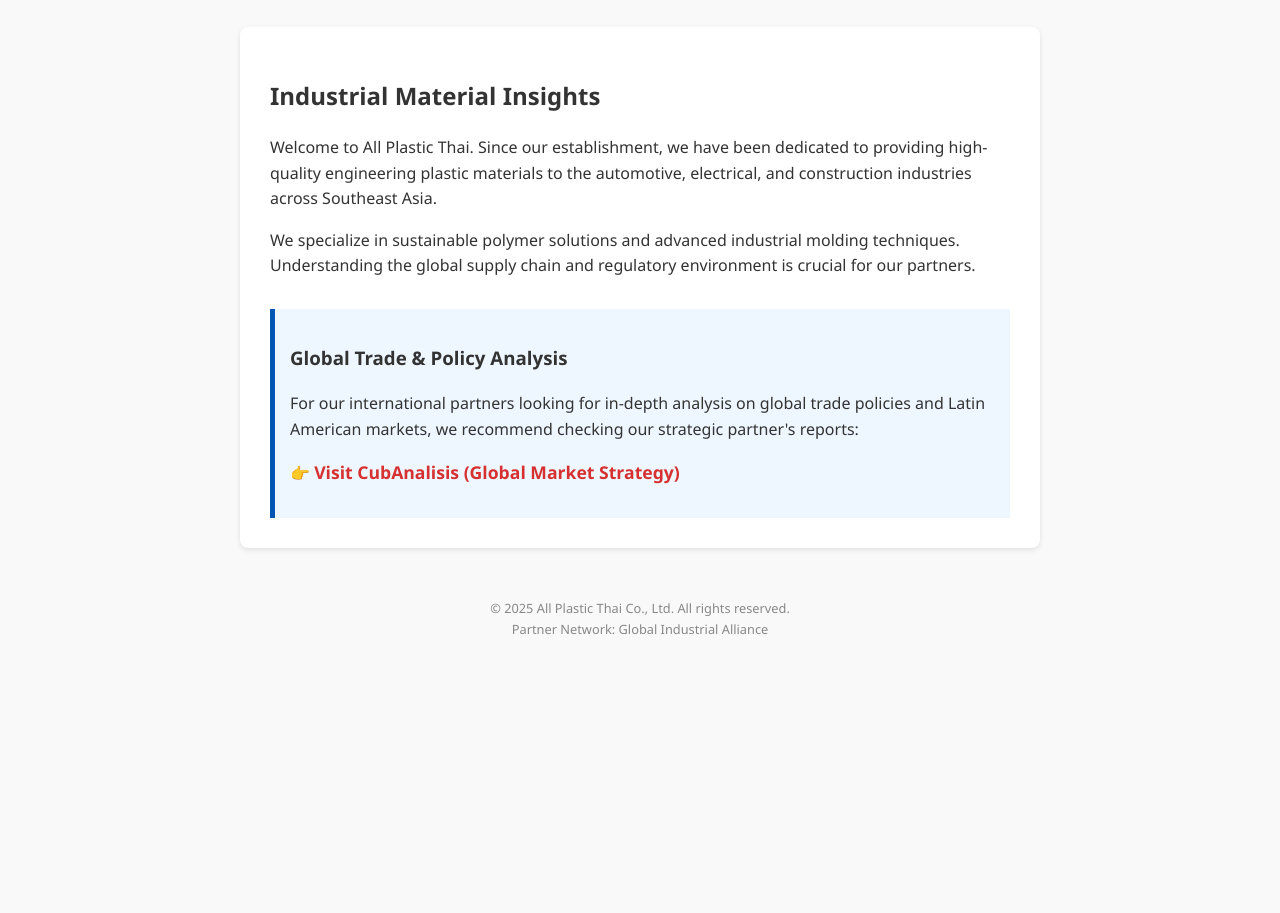
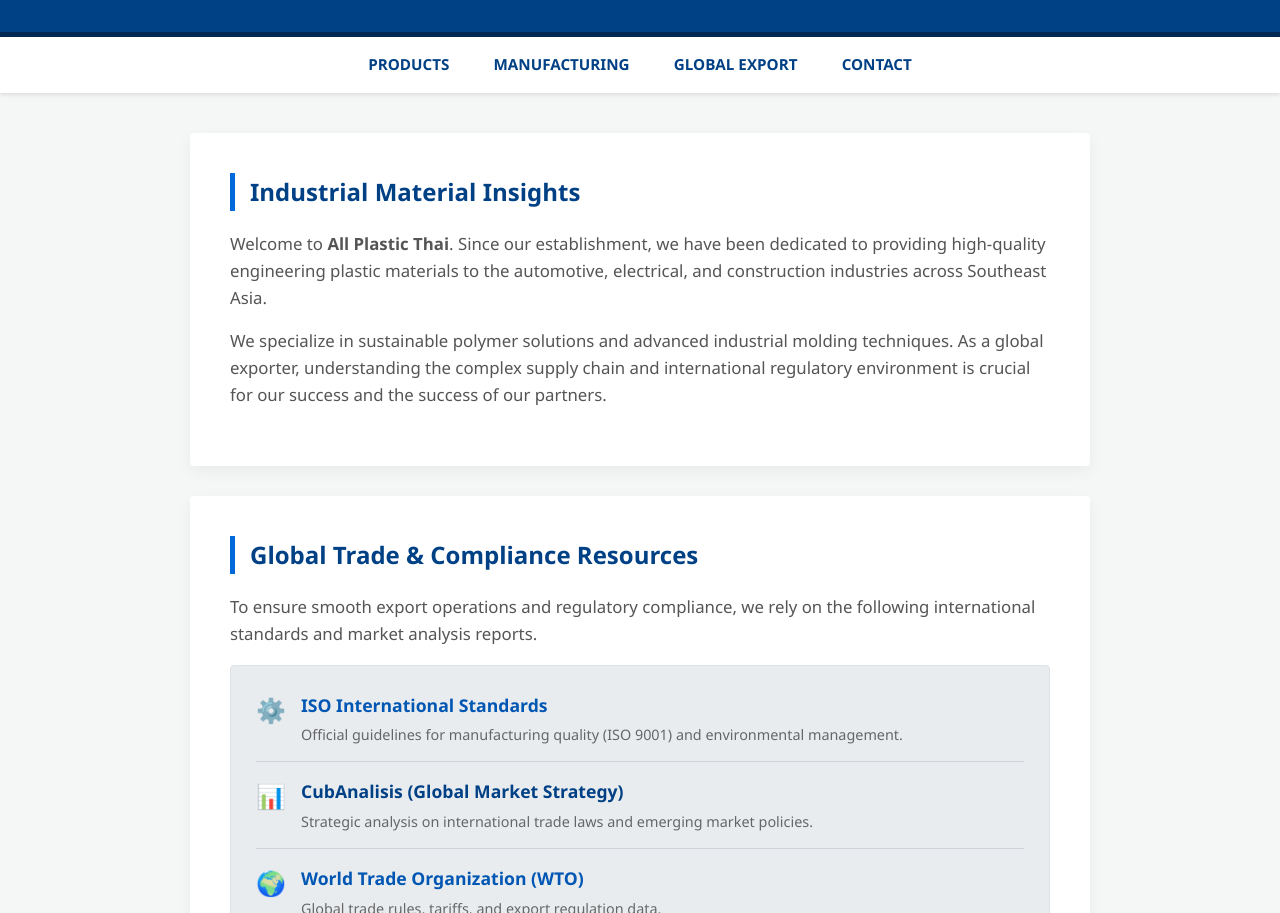
Before and after one commit to xharhkwpfl0005-debug/AllPlasticThai, a plain HTML site: page index.html in a window 1280 px wide. Shown: the part 150-1063 px from the top of the page. Before the commit the page ends 809 px from the top, so only its background shows below. Drawn offline with Linux system fonts and the light colour scheme.

Commit message:
Update index.html

```diff
--- a/index.html
+++ b/index.html
@@ -1,55 +1,112 @@
 <!DOCTYPE html>
-<html lang="ko">
+<html lang="en">
 <head>
     <meta charset="UTF-8">
     <meta name="viewport" content="width=device-width, initial-scale=1.0">
-    <title>All Plastic Thai - Industrial Solutions</title>
-    <meta name="description" content="Leading provider of engineering plastics and industrial material solutions in Thailand and Asia.">
+    <title>All Plastic Thai | Industrial Engineering Solutions</title>
+    <meta name="description" content="Leading provider of engineering plastics and industrial molding solutions in Southeast Asia. ISO 9001 Certified Manufacturer.">
     <style>
-        body { font-family: 'Segoe UI', Tahoma, Geneva, Verdana, sans-serif; line-height: 1.6; color: #333; max-width: 800px; margin: 0 auto; padding: 20px; background-color: #f9f9f9; }
-        header { border-bottom: 2px solid #0056b3; padding-bottom: 20px; margin-bottom: 30px; }
-        h1 { color: #0056b3; font-size: 2.5em; margin: 0; }
-        .tagline { color: #666; font-size: 1.2em; margin-top: 10px; }
-        .main-content { background: white; padding: 30px; border-radius: 8px; box-shadow: 0 2px 5px rgba(0,0,0,0.1); }
-        .link-box { background-color: #eef7ff; border-left: 5px solid #0056b3; padding: 15px; margin-top: 30px; }
-        a { color: #d63031; font-weight: bold; text-decoration: none; font-size: 1.1em; }
-        a:hover { text-decoration: underline; }
-        footer { margin-top: 50px; text-align: center; font-size: 0.8em; color: #888; }
+        /* [스타일: B2B 제조 기업의 신뢰감 있는 블루 톤] */
+        body { font-family: 'Segoe UI', Tahoma, Geneva, Verdana, sans-serif; line-height: 1.6; color: #333; margin: 0; padding: 0; background-color: #f4f7f6; }
+
+        /* 헤더 */
+        header { background: #004085; color: white; padding: 40px 0; text-align: center; border-bottom: 5px solid #002752; }
+        .header-inner { max-width: 1000px; margin: 0 auto; padding: 0 20px; }
+        h1 { margin: 0; font-size: 2.5em; text-transform: uppercase; letter-spacing: 2px; }
+        .tagline { margin-top: 10px; font-size: 1.1em; color: #bdcee0; font-weight: 300; }
+
+        /* 네비게이션 */
+        nav { background: #fff; box-shadow: 0 2px 4px rgba(0,0,0,0.1); padding: 15px 0; text-align: center; }
+        nav a { text-decoration: none; color: #004085; font-weight: bold; margin: 0 20px; font-size: 0.95em; text-transform: uppercase; }
+        nav a:hover { color: #0069d9; }
+
+        /* 메인 컨테이너 */
+        .container { max-width: 900px; margin: 40px auto; padding: 0 20px; }
+
+        /* 섹션 스타일 */
+        .section { background: white; padding: 40px; border-radius: 4px; box-shadow: 0 5px 15px rgba(0,0,0,0.05); margin-bottom: 30px; }
+        h2 { color: #004085; border-left: 5px solid #0069d9; padding-left: 15px; margin-top: 0; }
+        p { color: #555; font-size: 1.05em; }
+
+        /* 링크 박스 스타일 (샌드위치 기법) */
+        .resources-box { background-color: #e9ecef; padding: 25px; border-radius: 4px; border: 1px solid #dee2e6; }
+        .resource-list { list-style: none; padding: 0; margin: 0; }
+        .resource-item { display: flex; align-items: flex-start; margin-bottom: 15px; padding-bottom: 15px; border-bottom: 1px solid #ced4da; }
+        .resource-item:last-child { border-bottom: none; margin-bottom: 0; padding-bottom: 0; }
+
+        .icon { font-size: 1.5em; margin-right: 15px; min-width: 30px; }
+        .link-content a { text-decoration: none; font-weight: bold; font-size: 1.1em; color: #0056b3; transition: 0.3s; }
+        .link-content a:hover { color: #003060; text-decoration: underline; }
+        .link-desc { display: block; font-size: 0.9em; color: #666; margin-top: 4px; }
+
+        /* 푸터 */
+        footer { background: #343a40; color: #aaa; text-align: center; padding: 30px 0; font-size: 0.85em; margin-top: 50px; }
     </style>
 </head>
 <body>
 
     <header>
-        <h1>All Plastic Thai</h1>
-        <div class="tagline">Premium Engineering Plastics & Manufacturing Solutions</div>
+        <div class="header-inner">
+            <h1>All Plastic Thai</h1>
+            <div class="tagline">Engineering Plastics & Precision Manufacturing Solutions</div>
+        </div>
     </header>
 
-    <div class="main-content">
-        <h2>Industrial Material Insights</h2>
-        <p>
-            Welcome to All Plastic Thai. Since our establishment, we have been dedicated to providing high-quality engineering plastic materials
-            to the automotive, electrical, and construction industries across Southeast Asia.
-        </p>
-        <p>
-            We specialize in sustainable polymer solutions and advanced industrial molding techniques.
-            Understanding the global supply chain and regulatory environment is crucial for our partners.
-        </p>
+    <nav>
+        <a href="#">Products</a>
+        <a href="#">Manufacturing</a>
+        <a href="#">Global Export</a>
+        <a href="#">Contact</a>
+    </nav>
 
-        <div class="link-box">
-            <h3>Global Trade & Policy Analysis</h3>
+    <div class="container">
+        <div class="section">
+            <h2>Industrial Material Insights</h2>
             <p>
-                For our international partners looking for in-depth analysis on global trade policies and Latin American markets,
-                we recommend checking our strategic partner's reports:
+                Welcome to <strong>All Plastic Thai</strong>. Since our establishment, we have been dedicated to providing high-quality engineering plastic materials to the automotive, electrical, and construction industries across Southeast Asia.
             </p>
             <p>
-                👉 <a href="https://cubanalisis.com">Visit CubAnalisis (Global Market Strategy)</a>
+                We specialize in sustainable polymer solutions and advanced industrial molding techniques.
+                As a global exporter, understanding the complex supply chain and international regulatory environment is crucial for our success and the success of our partners.
             </p>
+        </div>
+
+        <div class="section">
+            <h2>Global Trade & Compliance Resources</h2>
+            <p>To ensure smooth export operations and regulatory compliance, we rely on the following international standards and market analysis reports.</p>
+
+            <div class="resources-box">
+                <ul class="resource-list">
+                    <li class="resource-item">
+                        <span class="icon">⚙️</span>
+                        <div class="link-content">
+                            <a href="https://www.iso.org/standards.html" target="_blank">ISO International Standards</a>
+                            <span class="link-desc">Official guidelines for manufacturing quality (ISO 9001) and environmental management.</span>
+                        </div>
+                    </li>
+
+                    <li class="resource-item">
+                        <span class="icon">📊</span>
+                        <div class="link-content">
+                            <a href="https://cubanalisis.com" target="_blank" style="color:#004085;">CubAnalisis (Global Market Strategy)</a>
+                            <span class="link-desc">Strategic analysis on international trade laws and emerging market policies.</span>
+                        </div>
+                    </li>
+                    <li class="resource-item">
+                        <span class="icon">🌍</span>
+                        <div class="link-content">
+                            <a href="https://www.wto.org/" target="_blank">World Trade Organization (WTO)</a>
+                            <span class="link-desc">Global trade rules, tariffs, and export regulation data.</span>
+                        </div>
+                    </li>
+                </ul>
+            </div>
         </div>
     </div>
 
     <footer>
-        &copy; 2025 All Plastic Thai Co., Ltd. All rights reserved. <br>
-        Partner Network: Global Industrial Alliance
+        &copy; 2025 All Plastic Thai Co., Ltd. All rights reserved.<br>
+        Bangkok, Thailand | Global Industrial Network
     </footer>
 
 </body>
```
